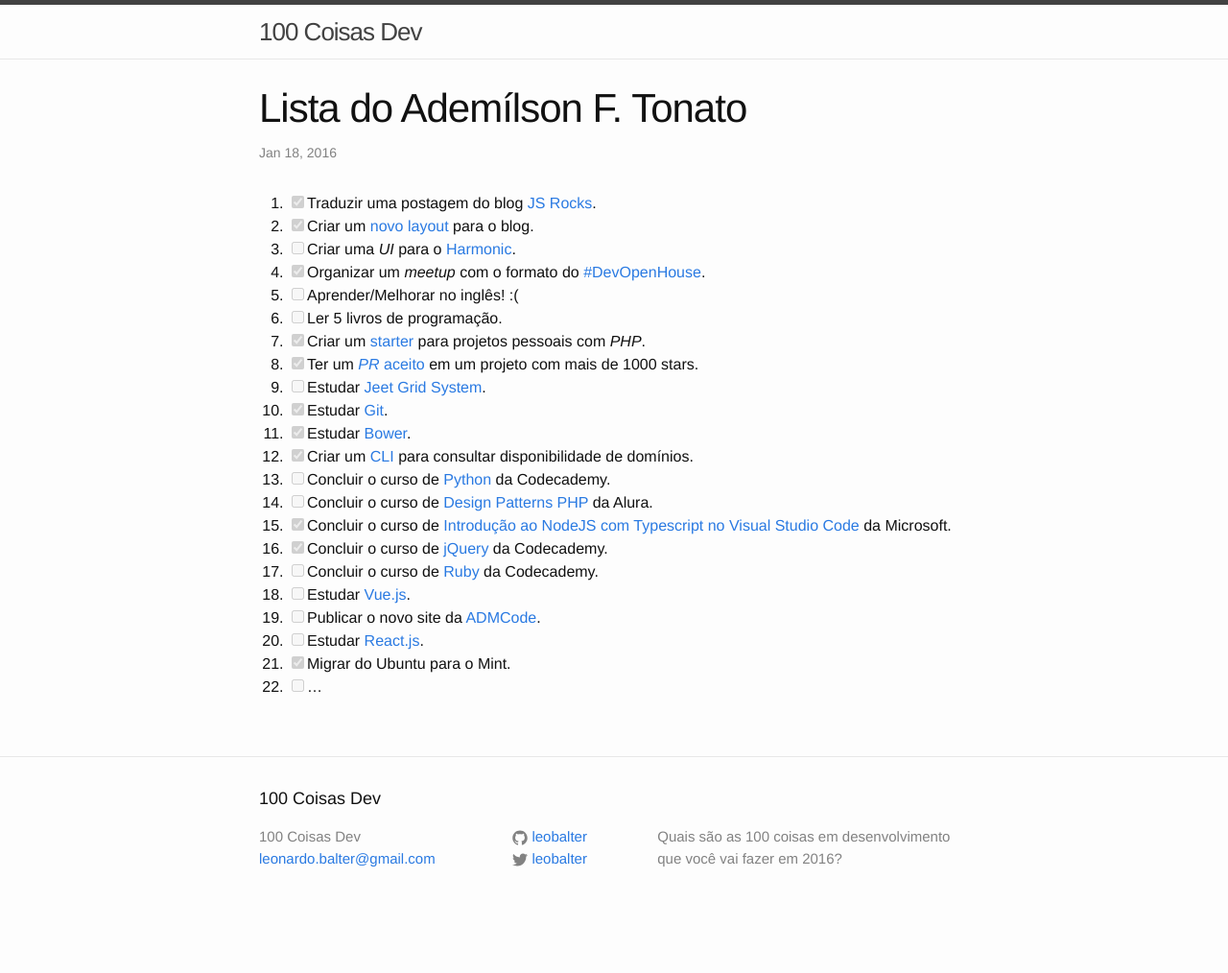
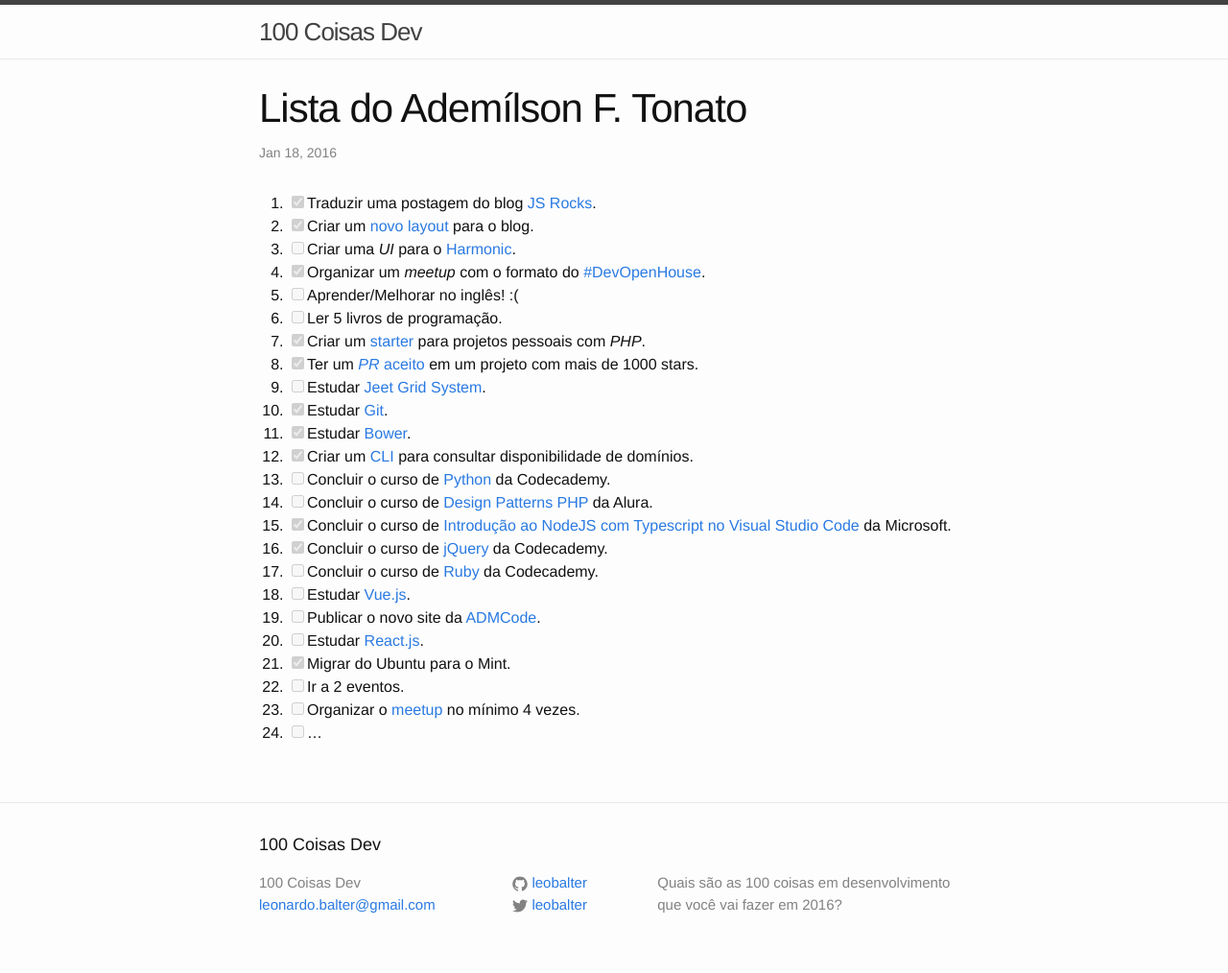
Before and after one commit to leobalter/100-coisas-dev, a Jekyll site: the page built from _posts/listas/2016-01-18-ftonato.markdown, in a window 1280 px wide. Shown: the whole page at 96% size. Built offline with Jekyll 4.4.1, drawn with Linux system fonts in a browser that asks for light colours; before the commit the page ends 966 px from its top, so only the background shows below that.

Commit message:
Adicionar eventos e informações sobre os meetup

```diff
--- a/_posts/listas/2016-01-18-ftonato.markdown
+++ b/_posts/listas/2016-01-18-ftonato.markdown
@@ -26,4 +26,6 @@ categories: listas
 19. [ ] Publicar o novo site da [ADMCode](https://github.com/admcode/admcode.com.br).
 20. [ ] Estudar [React.js](http://jscasts.teachable.com/courses/comecando-com-react-js).
 21. [x] Migrar do Ubuntu para o Mint.
-22. [ ] ...
+22. [ ] Ir a 2 eventos.
+23. [ ] Organizar o [meetup](https://github.com/ftonato/meetup) no mínimo 4 vezes.
+24. [ ] ...
```
